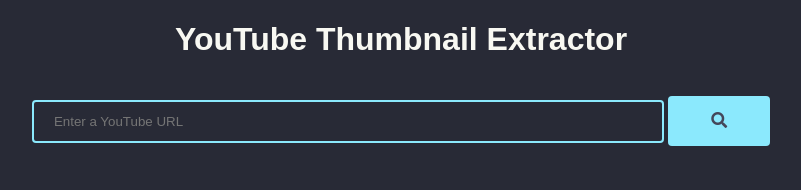
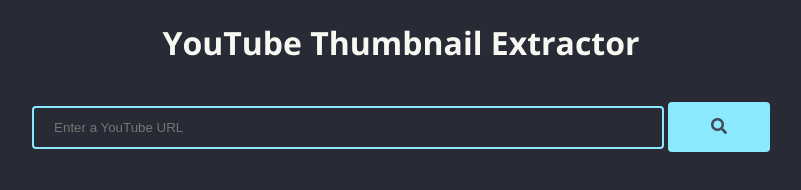
Before and after one commit to diluteoxygen/YouTube-Thumbnail-Extractor, a plain HTML site: page index.html in a window 1280 px wide. Shown: the whole page, without its empty margins (239-1040 px from the left). Drawn offline with nearby package versions, Linux system fonts and the light colour scheme.

Commit message:
Update Font

```diff
--- a/index.html
+++ b/index.html
@@ -7,6 +7,7 @@
   <link rel="icon" type="image/png" sizes="32x32" href="/path/to/favicon-32x32.png">
   <link rel="icon" type="image/png" sizes="64x64" href="/path/to/favicon-64x64.png">
   <link rel="stylesheet" href="style.css">
+  <link href="https://fonts.googleapis.com/css?family=Open+Sans:400,700" rel="stylesheet">
   <link rel="stylesheet" href="https://cdnjs.cloudflare.com/ajax/libs/font-awesome/5.15.3/css/all.min.css">
 </head>
 <body>
--- a/style.css
+++ b/style.css
@@ -7,7 +7,7 @@
   }
 
   body {
-    font-family: sans-serif;
+    font-family: 'Open Sans', sans-serif;
     background-color: var(--dracula-background);
     color: var(--dracula-text);
     text-align: center;
@@ -41,6 +41,7 @@
     display: flex;
     flex-direction: column;
     align-items: center;
+    box-shadow: 0 4px 8px rgba(0, 0, 0, 0.2);
   }
 
 
```
